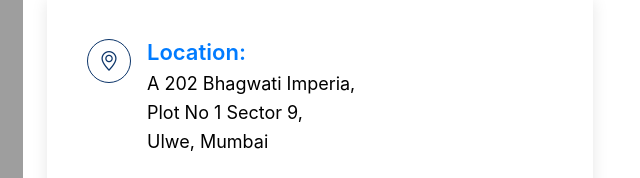
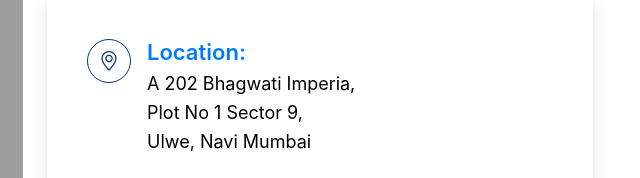
Before and after one commit to ravimirani/ShailWebsite, a plain HTML site: page contact.html in a window 1280 px wide. Shown: the part 121-299 px from the top of the page, 605-1245 px from the left. Drawn offline with Linux system fonts and the light colour scheme; grey boxes are pictures that could not be loaded.

Commit message:
done changes in the address

```diff
--- a/contact.html
+++ b/contact.html
@@ -91,7 +91,7 @@
                   <h4>Location:</h4>
                   <p>A 202 Bhagwati Imperia,<br>
                     Plot No 1 Sector 9,<br>
-                    Ulwe, Mumbai</p>
+                    Ulwe, Navi Mumbai</p>
                 </div>
 
                 <div class="col-lg-12 info mt-4">
```
